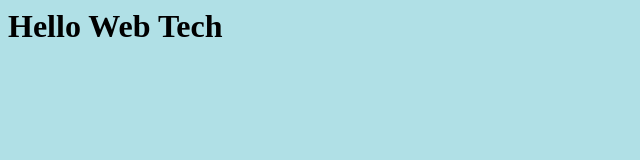
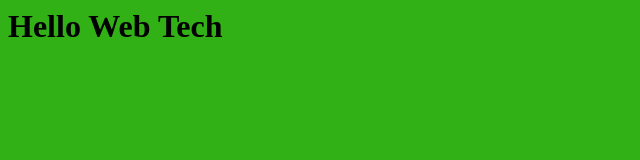
Before and after one commit to P4R90/First-webpage, a plain HTML site: page index.html in a window 1280 px wide. Shown: the whole page, without its empty margins (0-640 px from the left). Drawn offline with Linux system fonts and the light colour scheme.

Commit message:
Update index.html

```diff
--- a/index.html
+++ b/index.html
@@ -2,7 +2,7 @@
 	<head>
 		<title>SET08101 - Web Tech</title>
 		</head>
-		<body style="background-color:powderblue;">
+		<body style="background-color:#32b116;">
 
 			<h1>Hello Web Tech</h1>
 		</body>
```
